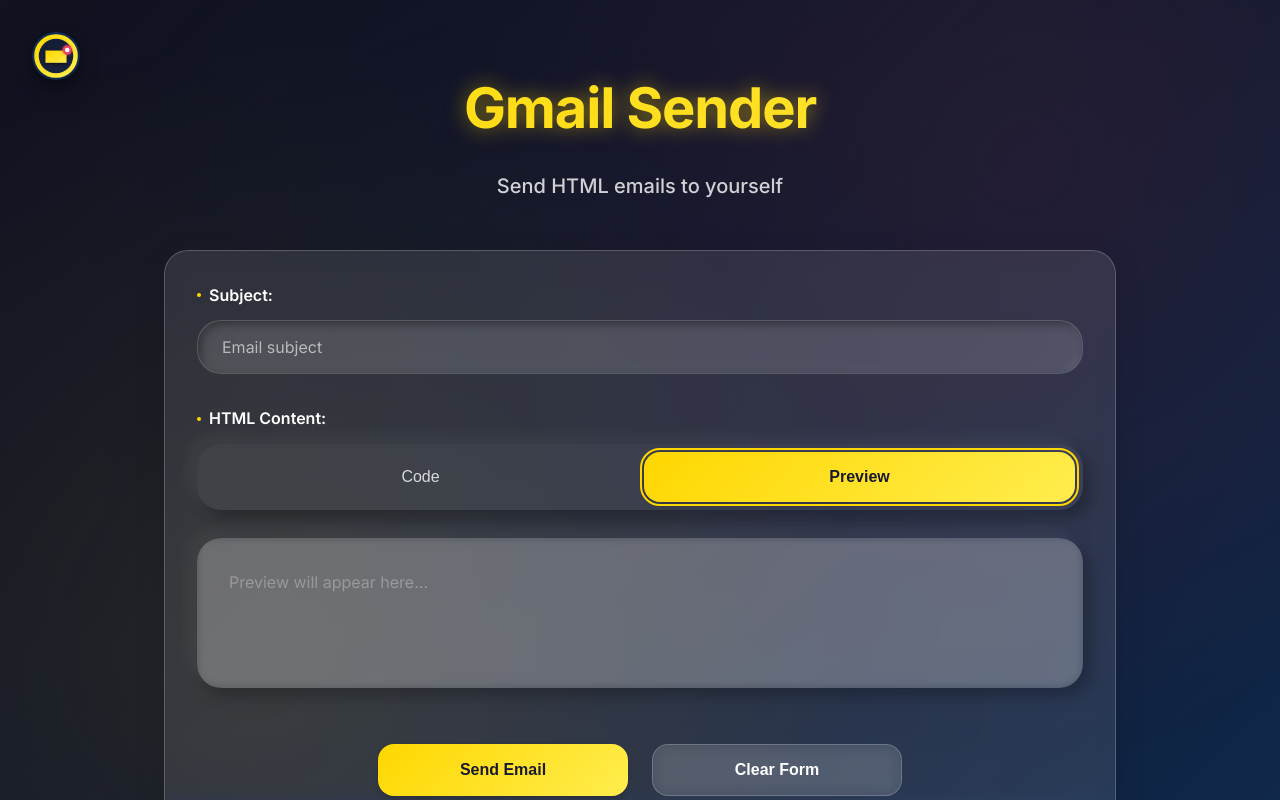
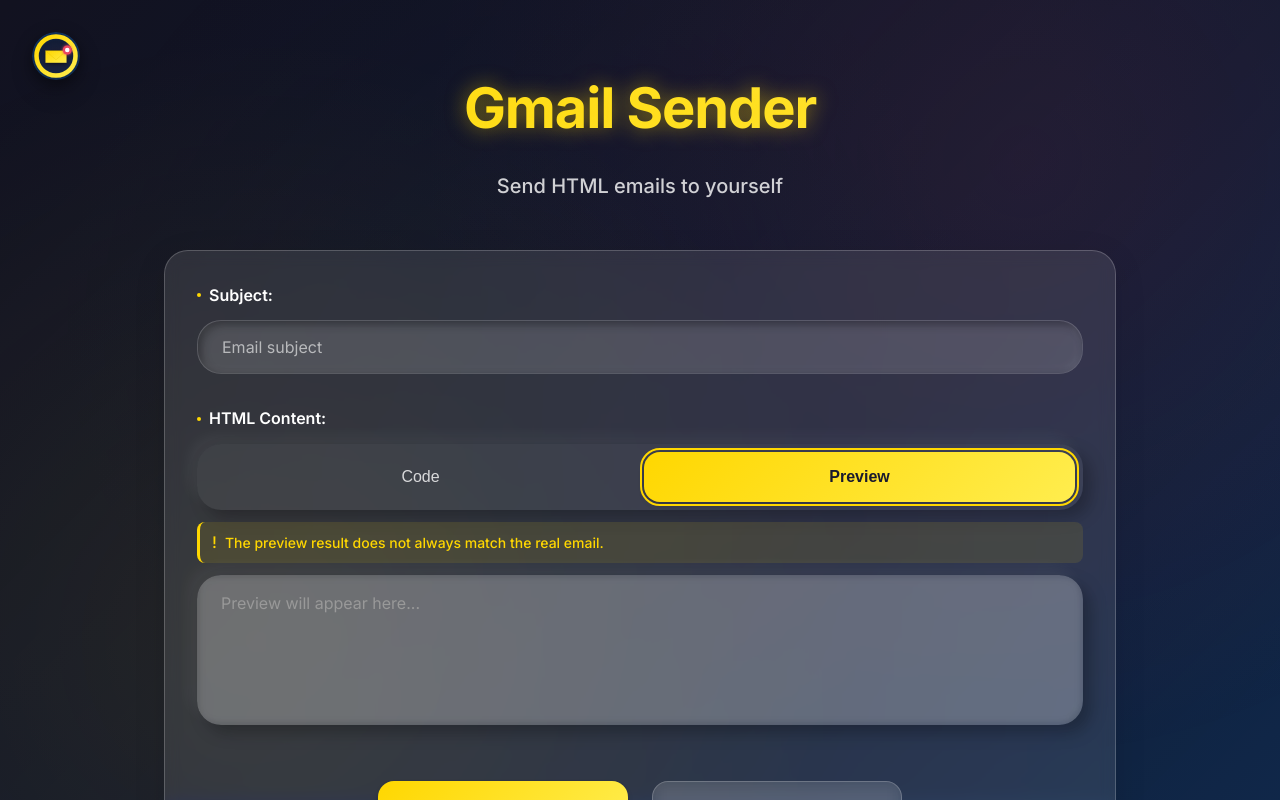
Before and after one commit to Pashashchuka/gmail-sender, a React (Create React App) app: page / in a window 1280 px wide. Both pictures are taken after a click on the button "Preview". Shown: the top 800 px of the page. Built offline with nearby package versions, Linux system fonts and the light colour scheme; the HTML template or start-up script is replaced by a standard one.

Commit message:
refactor code, update readme file, implement preview note message

```diff
--- a/src/App.tsx
+++ b/src/App.tsx
@@ -96,6 +96,10 @@
                 id="htmlContent"
               />
             ) : (
+              <>
+                <div className={styles.noteMessage}>
+                  {ERROR_MESSAGES.PREVIEW_NOTE}
+                </div>
                 <div className={styles.previewContainer}>
                   <div
                     className={styles.preview}
@@ -106,6 +110,7 @@
                     }}
                   />
                 </div>
+              </>
             )}
             {errors.htmlContent && (
               <div className={styles.errorMessage}>{errors.htmlContent}</div>
--- a/src/constants/constants.ts
+++ b/src/constants/constants.ts
@@ -20,6 +20,7 @@
   SEND_ERROR: 'Error sending email. Please try again.',
   PREVIEW_PLACEHOLDER:
     '<p style="color: #999;">Preview will appear here...</p>',
+  PREVIEW_NOTE: 'The preview result does not always match the real email.',
 } as const;
 
 export const SUCCESS_MESSAGES = {
--- a/src/styles/_form.scss
+++ b/src/styles/_form.scss
@@ -78,7 +78,6 @@
 
 .tabs {
   display: flex;
-  margin-bottom: $spacing-md;
   border-radius: $border-radius-lg;
   overflow: hidden;
   @include neumorph;
@@ -112,7 +111,12 @@
     left: -100%;
     width: 100%;
     height: 100%;
-    background: linear-gradient(90deg, transparent, rgba(255, 215, 0, 0.1), transparent);
+    background: linear-gradient(
+      90deg,
+      transparent,
+      rgba(255, 215, 0, 0.1),
+      transparent
+    );
     transition: $transition-base;
   }
 
@@ -126,7 +130,11 @@
   }
 
   &.active {
-    background: linear-gradient(135deg, $gold-accent 0%, $gold-accent-hover 100%);
+    background: linear-gradient(
+      135deg,
+      $gold-accent 0%,
+      $gold-accent-hover 100%
+    );
     color: $primary-color;
     box-shadow: $shadow-md;
     font-weight: $font-weight-semibold;
@@ -155,7 +163,7 @@
 }
 
 .preview {
-  padding: $spacing-xl;
+  padding: 16px 24px;
   min-height: 150px;
   background: $bg-glass;
   text-align: left;
@@ -164,7 +172,12 @@
   color: $text-primary;
   backdrop-filter: $blur-sm;
 
-  h1, h2, h3, h4, h5, h6 {
+  h1,
+  h2,
+  h3,
+  h4,
+  h5,
+  h6 {
     margin-top: 0;
     margin-bottom: $spacing-md;
     color: $text-primary;
@@ -308,9 +321,38 @@
 .formGroup {
   @include fade-in;
 
-  &:nth-child(1) { animation-delay: 0.1s; }
-  &:nth-child(2) { animation-delay: 0.2s; }
-  &:nth-child(3) { animation-delay: 0.3s; }
+  &:nth-child(1) {
+    animation-delay: 0.1s;
+  }
+  &:nth-child(2) {
+    animation-delay: 0.2s;
+  }
+  &:nth-child(3) {
+    animation-delay: 0.3s;
+  }
+}
+
+.noteMessage {
+  color: $gold-accent;
+  font-size: $font-size-small;
+  font-weight: $font-weight-medium;
+  padding: $spacing-xs $spacing-sm;
+  background: rgba(255, 215, 0, 0.1);
+  border-radius: $border-radius-sm;
+  border-left: 3px solid $gold-accent;
+  @include fade-in;
+  animation: slideIn 0.3s ease-out;
+
+  &::before {
+    content: '!';
+    margin-right: $spacing-xs;
+    font-size: $font-size-base;
+  }
+
+  @include mobile {
+    font-size: 0.8rem;
+    padding: $spacing-xs;
+  }
 }
 
 .errorMessage {
```
Also changed, not shown: 1 other file (tests, documents, lock files or other folders). Lines whose indentation alone changed are shown as unchanged.
